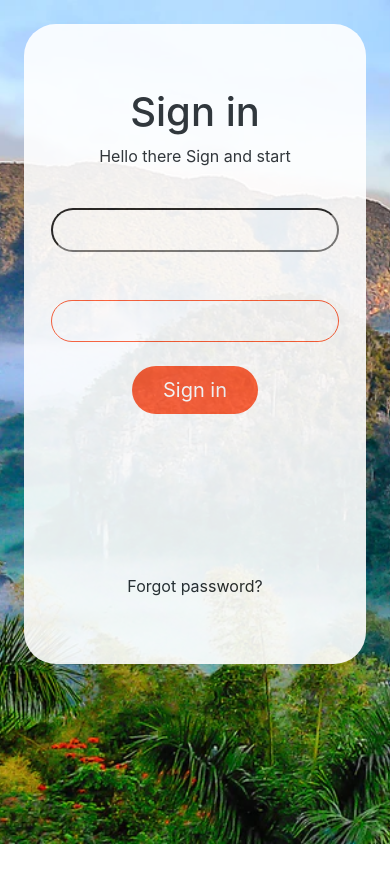
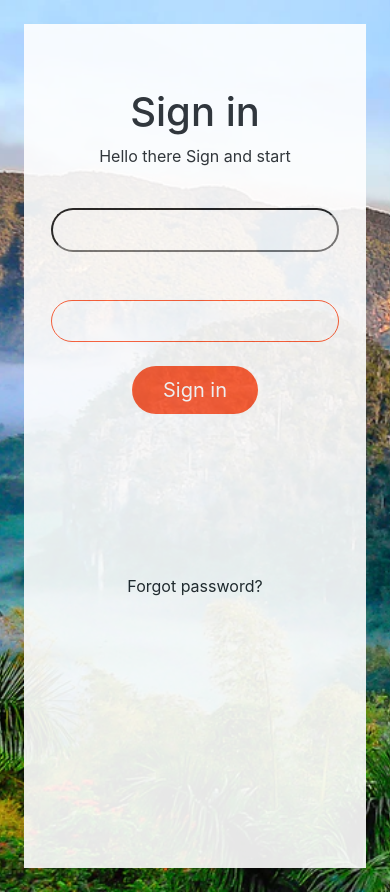
Before and after one commit to Abdoulaye-Thespy/ArtSites_Fron_End, a React (Create React App) app: page / in a window 390 px wide. Before the commit the page ends 844 px from the top, so only its background shows below. Built offline with nearby package versions, Linux system fonts and the light colour scheme.

Commit message:
added media queries to placedetails component

```diff
--- a/src/containers/PlaceDetails.js
+++ b/src/containers/PlaceDetails.js
@@ -21,7 +21,6 @@ const PlaceDetails = ({ match }) => {
     <h1>Loading</h1>
   ) : (
     <>
-      <section className="">
       <div className="container welcome">
         <h1 className="text-center">{place.Location}</h1>
         <div className="row">
@@ -37,16 +36,15 @@ const PlaceDetails = ({ match }) => {
               </li>
             </ul>
             <h2 className="instructions">Instructions</h2>
-            </div>
-          </div>
+
             <Link to="/" className="text-center">
               <button type="button" className="btn btn-info btn-details">
                 Back to Menu
               </button>
             </Link>
           </div>
-
-      </section>
+        </div>
+      </div>
 
     </>
   );
--- a/src/index.css
+++ b/src/index.css
@@ -9,7 +9,7 @@ img {
 }
 
 .welcome {
- height: 40rem;
+ min-height: 100VH;
  border-radius: 2rem;
  text-align: center;
 }
@@ -100,3 +100,14 @@ img {
 .nav {
   background-color: #fff;
 }
+
+
+
+
+
+
+@media only screen and (max-width: 768px) {
+ .welcome {
+  border-radius: 0rem;
+ }
+}
```
Lines whose indentation alone changed are shown as unchanged.
